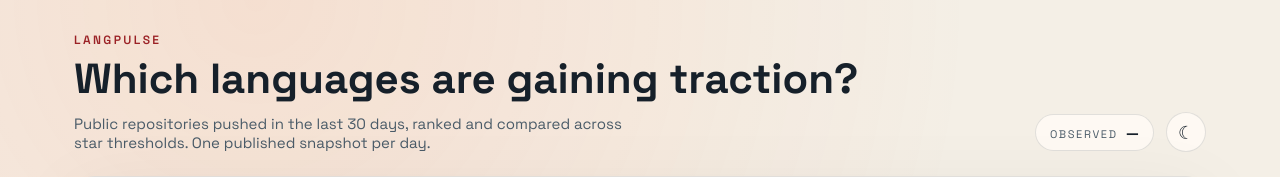
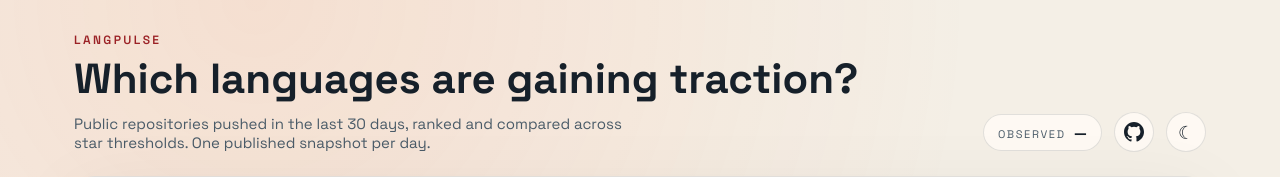
Before and after one commit to doraemonkeys/LangPulse, a React (Vite) app in the folder web/: page / in a window 1280 px wide. Shown: the top 177 px of the page. Built offline with nearby package versions, Linux system fonts and the light colour scheme; no server answers.

Commit message:
feat: link to GitHub repository from header
Extract the theme toggle circle into a shared .icon-button class and
reuse it for a new GitHub mark anchor, so contributors can jump from
the dashboard to the source repo in one click.

```diff
--- a/web/src/components/AppHeader.tsx
+++ b/web/src/components/AppHeader.tsx
@@ -4,6 +4,8 @@ interface AppHeaderProps {
   observedDate: string | null;
   windowDays: number;
 }
+
+const REPO_URL = "https://github.com/doraemonkeys/LangPulse";
 
 export function AppHeader({ observedDate, windowDays }: AppHeaderProps) {
   return (
@@ -21,6 +23,28 @@ export function AppHeader({ observedDate, windowDays }: AppHeaderProps) {
           <span className="app-header__pill-label">Observed</span>
           <strong>{observedDate ?? "\u2014"}</strong>
         </span>
+        <a
+          className="icon-button"
+          href={REPO_URL}
+          target="_blank"
+          rel="noopener noreferrer"
+          aria-label="View LangPulse source on GitHub"
+        >
+          <svg
+            aria-hidden="true"
+            focusable="false"
+            width="20"
+            height="20"
+            viewBox="0 0 24 24"
+            fill="currentColor"
+          >
+            <path
+              fillRule="evenodd"
+              clipRule="evenodd"
+              d="M12 0C5.37 0 0 5.37 0 12c0 5.3 3.438 9.8 8.205 11.387.6.11.82-.26.82-.577 0-.285-.01-1.04-.016-2.04-3.338.725-4.042-1.61-4.042-1.61-.546-1.387-1.333-1.756-1.333-1.756-1.09-.744.083-.729.083-.729 1.205.085 1.838 1.237 1.838 1.237 1.07 1.834 2.807 1.304 3.492.997.108-.776.42-1.305.763-1.605-2.665-.303-5.467-1.332-5.467-5.93 0-1.31.468-2.382 1.236-3.222-.124-.303-.536-1.524.117-3.176 0 0 1.008-.322 3.3 1.23A11.5 11.5 0 0 1 12 5.803a11.5 11.5 0 0 1 3.003.404c2.29-1.552 3.297-1.23 3.297-1.23.655 1.652.243 2.873.12 3.176.77.84 1.235 1.912 1.235 3.222 0 4.61-2.807 5.624-5.48 5.92.43.372.814 1.103.814 2.222 0 1.604-.015 2.896-.015 3.29 0 .32.217.694.825.576C20.565 21.796 24 17.298 24 12c0-6.63-5.37-12-12-12Z"
+            />
+          </svg>
+        </a>
         <ThemeToggle />
       </div>
     </header>
--- a/web/src/components/ThemeToggle.tsx
+++ b/web/src/components/ThemeToggle.tsx
@@ -8,7 +8,7 @@ export function ThemeToggle() {
   return (
     <button
       type="button"
-      className="theme-toggle"
+      className="icon-button"
       aria-label={label}
       aria-pressed={state.theme === "dark"}
       onClick={() => dispatch({ type: "set_theme", theme: nextTheme })}
--- a/web/src/theme/app.css
+++ b/web/src/theme/app.css
@@ -74,7 +74,7 @@ body {
   color: var(--ink-muted);
 }
 
-.theme-toggle {
+.icon-button {
   width: 40px;
   height: 40px;
   border-radius: 50%;
@@ -84,11 +84,17 @@ body {
   align-items: center;
   justify-content: center;
   font-size: 18px;
+  color: inherit;
+  text-decoration: none;
   transition: background 0.2s ease;
 }
 
-.theme-toggle:hover {
+.icon-button:hover {
   background: var(--bg-elev);
+}
+
+.icon-button svg {
+  display: block;
 }
 
 /* Controls */
```
Also changed, not shown: 1 other file (tests, documents, lock files or other folders).
